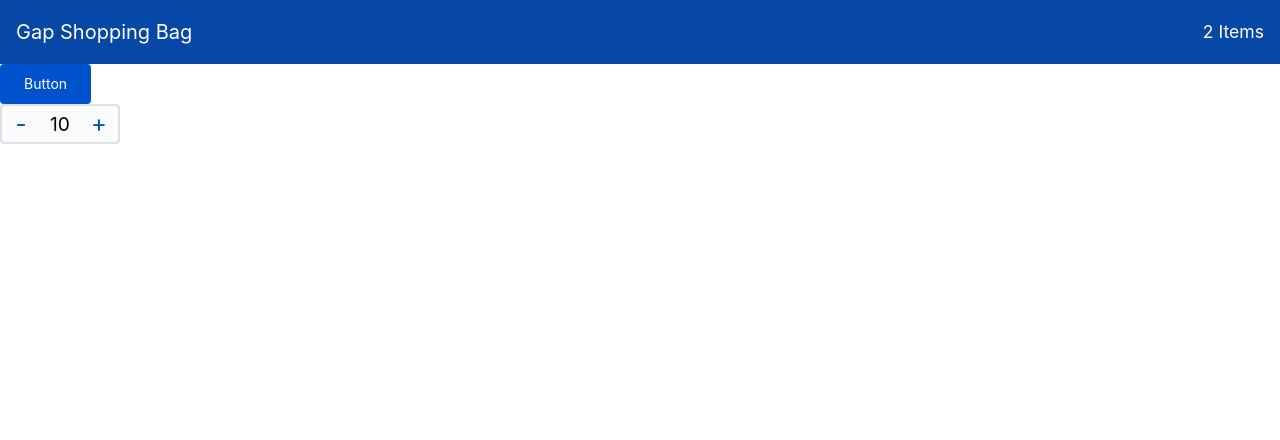
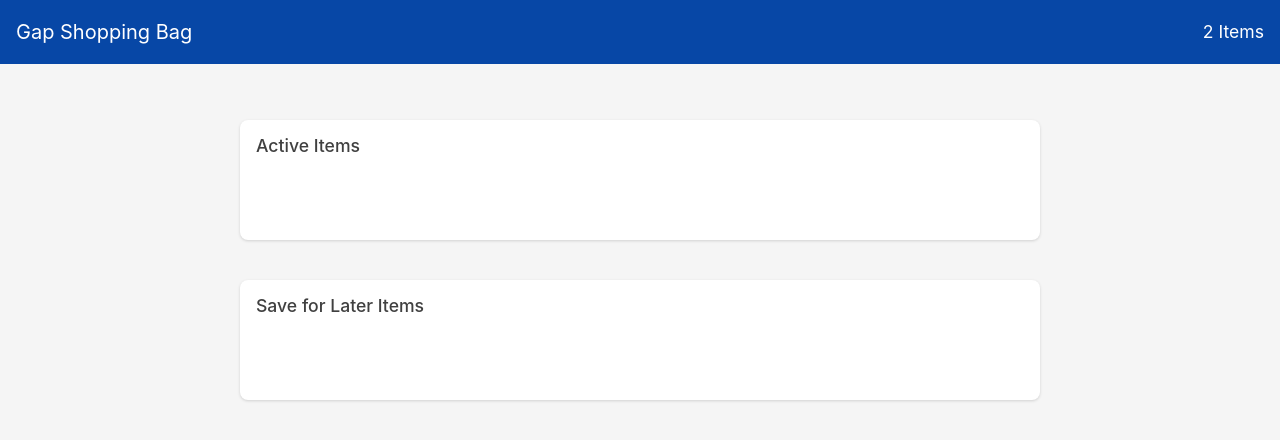
Before and after one commit to ShivaSaiKanathala/gap-shopping, a React (Create React App) app: page / in a window 1280 px wide. Shown: the top 440 px of the page. Built offline with nearby package versions, Linux system fonts and the light colour scheme.

Commit message:
Added list component with basic layout and without list items

```diff
--- a/src/App.tsx
+++ b/src/App.tsx
@@ -1,12 +1,17 @@
 import React from "react";
-import { Header, Button, QuantityInput } from "./components";
+import { Header, List } from "./components";
+import { AppContainer } from "./app-components";
 
 function App() {
   return (
     <div>
       <Header />
-      <Button variant="primary">Button</Button>
-      <QuantityInput value={10} />
+      {/* <Button variant="primary">Button</Button>
+      <QuantityInput value={10} /> */}
+      <AppContainer>
+        <List title="Active Items" />
+        <List title="Save for Later Items" />
+      </AppContainer>
     </div>
   );
 }
--- /dev/null
+++ b/src/app-components.tsx
@@ -0,0 +1,5 @@
+import styled from "styled-components";
+
+export const AppContainer = styled.div`
+  padding: 16px;
+`;
--- a/src/components/global-styles/global-styles.tsx
+++ b/src/components/global-styles/global-styles.tsx
@@ -18,7 +18,7 @@
   body {
     font-family: -apple-system, BlinkMacSystemFont, 'Roboto', sans-serif;
     font-size: 14px;
-    background-color: #fff;
+    background-color: #f5f5f5;
     color: #404040;
   }
 `;
--- a/src/components/index.ts
+++ b/src/components/index.ts
@@ -3,3 +3,5 @@
 export { default as Header } from "./header";
 export { default as Button } from "./button";
 export { default as QuantityInput } from "./quantity-input";
+
+export { default as List } from "./list";
--- /dev/null
+++ b/src/components/list/index.ts
@@ -0,0 +1 @@
+export { default } from "./list";
--- /dev/null
+++ b/src/components/list/list-components.tsx
@@ -0,0 +1,16 @@
+import styled from "styled-components";
+
+export const ListContainer = styled.div`
+  max-width: 800px;
+  min-height: 120px;
+  margin: 40px auto;
+  background-color: #fff;
+  border-radius: 8px;
+  box-shadow: 0 1px 3px rgba(0, 0, 0, 0.15);
+`;
+
+export const Title = styled.div`
+  padding: 16px;
+  font-size: 1.1rem;
+  font-weight: 500;
+`;
--- /dev/null
+++ b/src/components/list/list.tsx
@@ -0,0 +1,14 @@
+import React from "react";
+import { ListContainer, Title } from "./list-components";
+
+type Props = {
+  title: string;
+};
+
+export default function List({ title }: Props) {
+  return (
+    <ListContainer>
+      <Title>{title}</Title>
+    </ListContainer>
+  );
+}
```
Also changed, not shown: package.json (+7 -0 lines), 2 other files (tests, documents, lock files or other folders).
